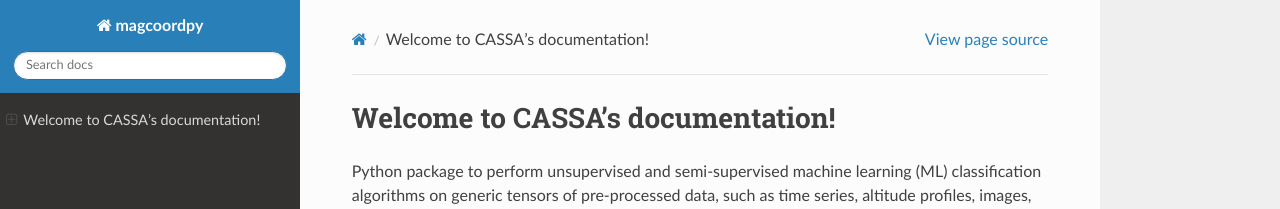
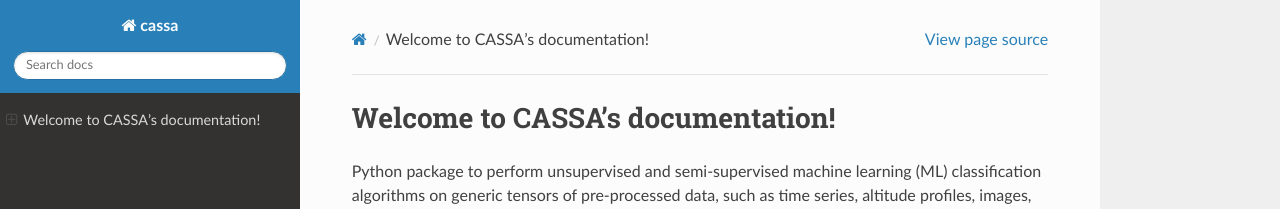
Before and after one commit to SpireGiorgioSavastano/cassa, a Sphinx documentation site: the page built from docs/source/index.rst, in a window 1280 px wide. Shown: the top 209 px of the page. Built offline with Sphinx 7.4.7 and the Read the Docs theme 2.0.0, drawn with Linux system fonts in a browser that asks for light colours.

Commit message:
Update conf.py

```diff
--- a/docs/source/conf.py
+++ b/docs/source/conf.py
@@ -18,12 +18,12 @@
 sys.path.insert(0, os.path.abspath(".."))
 sys.path.insert(0, os.path.abspath("../.."))
 sys.path.insert(0, os.path.abspath("../../src"))
-sys.path.insert(0, os.path.abspath("../../src/magcoordpy"))
+sys.path.insert(0, os.path.abspath("../../src/cassa"))
 
 
 # -- Project information -----------------------------------------------------
 
-project = "magcoordpy"
+project = "cassa"
 copyright = "2022, Giorgio Savastano"
 author = "Giorgio Savastano"
 
```
